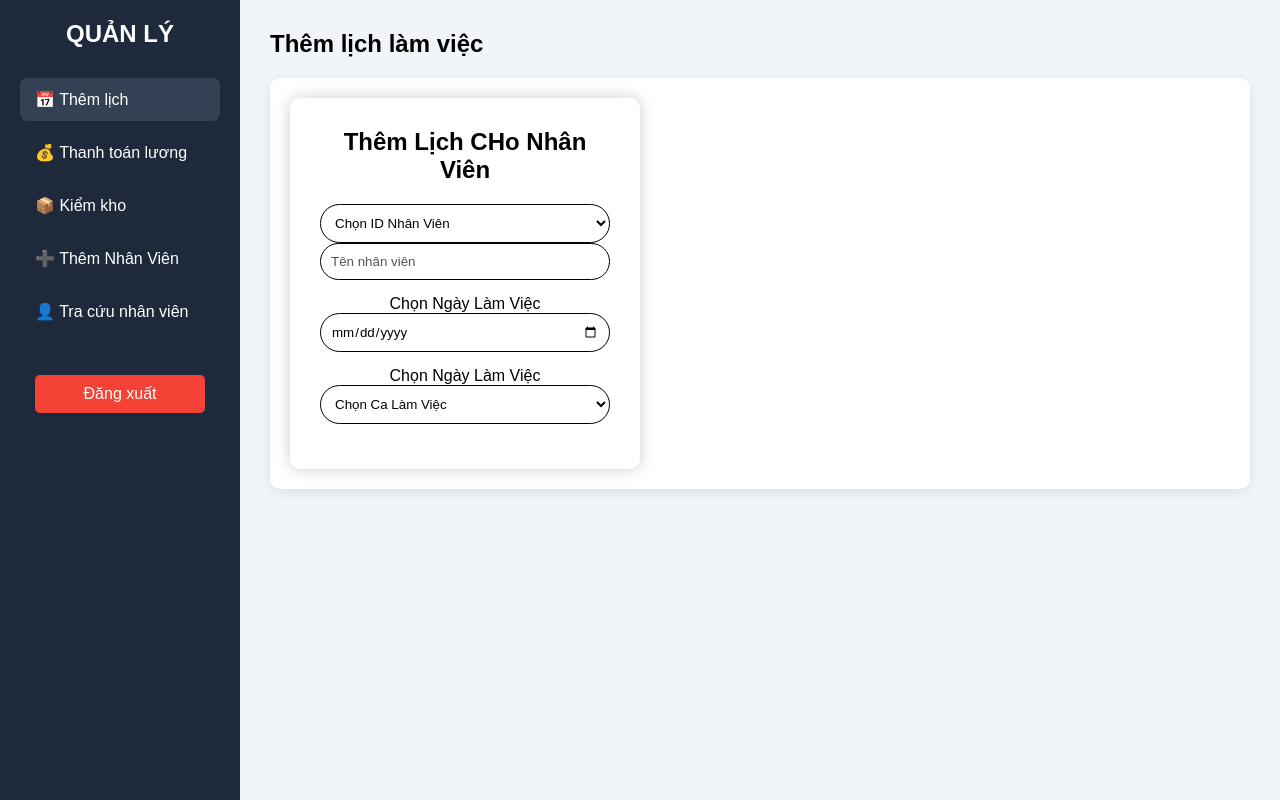
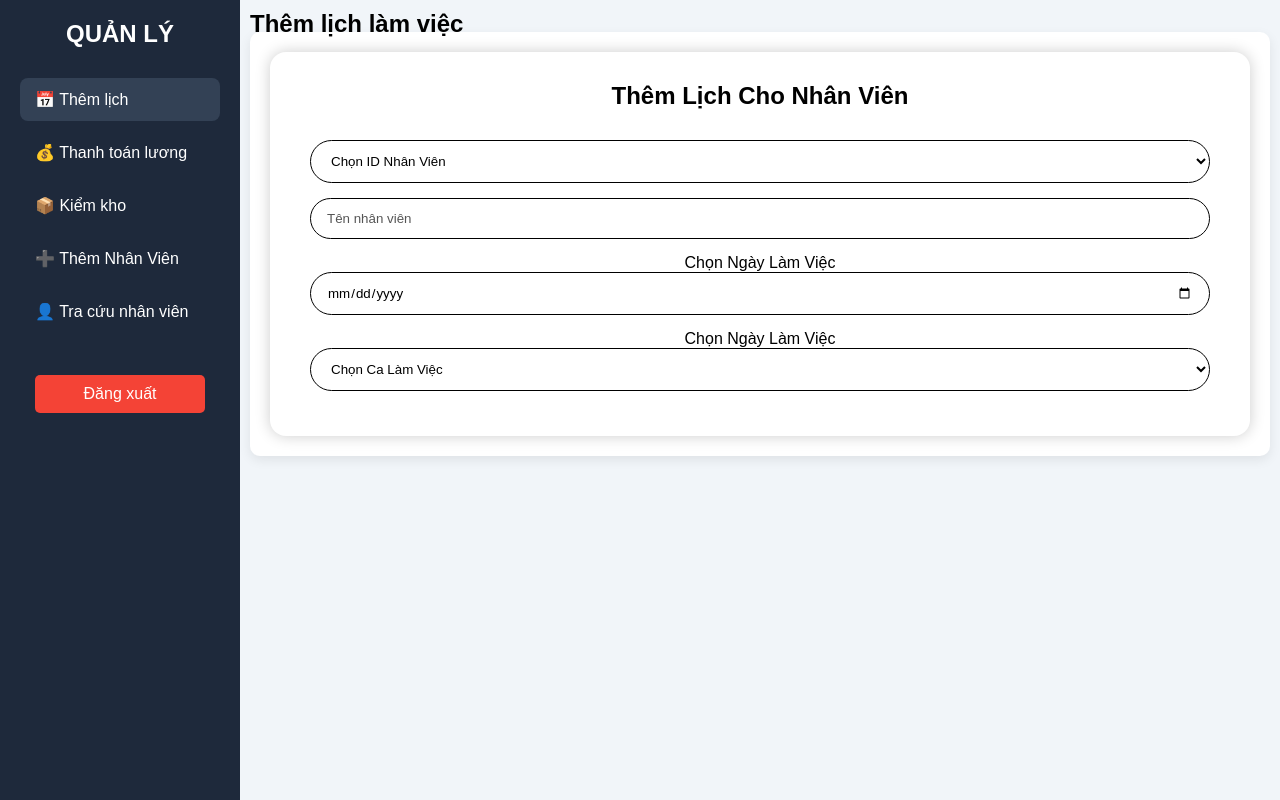
Before and after one commit to Huylee2106/QL_Coffee, a PHP site: page /page_staff_manager/page_manager.php in a window 1280 px wide. Run offline with PHP 8.4, Linux system fonts and the light colour scheme; data comes from the database, SQL or seed files in the repository.

Commit message:
sua css cap tai khoan, them lich. chinh nut thanh toan

```diff
--- a/khach_hang/ThanhToan.css
+++ b/khach_hang/ThanhToan.css
@@ -46,6 +46,7 @@
 .btn {
   width: 100%;
   padding: 14px;
+  margin-top: 10px;
   background: #8b5e34;
   color: #fff;
   border: none;
--- a/khach_hang/index.php
+++ b/khach_hang/index.php
@@ -82,7 +82,7 @@
         <input type="hidden" name="total" id="total-input">
       </form>
 
-      <button id="checkout-btn">Thanh toán</button>
+      <button class="buy-btn" id="checkout-btn">Thanh toán</button>
     </div>
 
   </div> <div class="info">
--- a/page_staff_manager/page_manager.css
+++ b/page_staff_manager/page_manager.css
@@ -43,7 +43,7 @@
 /* ===== CONTENT ===== */
 .content {
     flex: 1;
-    padding: 30px;
+    padding: 10px;
     background: #f1f5f9;
 }
 
@@ -58,7 +58,8 @@
 
 /* BOX CHỨA NỘI DUNG */
 .box {
-    margin-top: 20px;
+    max-height: 730px;
+    margin-top: -6px;
     padding: 20px;
     background: #ffffff;
     border-radius: 10px;
--- a/page_staff_manager/page_manager.php
+++ b/page_staff_manager/page_manager.php
@@ -35,7 +35,7 @@
             <h1>Thêm lịch làm việc</h1>
             <div class="box">
                 <div class="container">
-                    <h2>Thêm Lịch CHo Nhân Viên</h2>
+                    <h2>Thêm Lịch Cho Nhân Viên</h2>
                     <form action="../config/them_nv.php" method="POST">
                         <div class="form-group">
                         <select name="ID" id="ID_NV" required>
@@ -73,7 +73,6 @@
             </div>
         </section>
         <section id="add_staff" class="page">
-            <h1>thêm nhân viên</h1>
             <div class="box">
                 <div class="container">
                     <h2>Cấp Tài Khoản Nhân Viên</h2>
--- a/page_staff_manager/them_nv.css
+++ b/page_staff_manager/them_nv.css
@@ -1,30 +1,30 @@
-
-
   .container {
     background: #fff;
     text-align:   center;
-    padding: 30px;
-    border-radius: 10px;
-    width: 350px;
+    padding: 30px 40px;
+    border-radius: 16px;
+    width: 100%;
+    max-width: 1000px;
+    margin: 0 auto;
     box-shadow: 0 0 15px rgba(0,0,0,0.2);
   }
 
   .container h2 {
     text-align: center;
-    margin-bottom: 20px;
+    margin-bottom: 30px;
     color: #000;
   }
 
   .form-group {
-    margin-bottom: 15px;
+    margin: 15px 0;
   }
 
   .form-group input,
   .form-group select {
     width: 100%;
-    padding: 10px;
+    padding: 12px 16px;
     border: 1px solid #000;
-    border-radius: 20px;
+    border-radius: 25px;
     background: #fff;
     color: #000;
     outline: none;
@@ -35,10 +35,11 @@
   }
 
   button {
+    margin-top: 30px;
     width: 100%;
-    padding: 10px;
+    padding: 14px;
     border: none;
-    border-radius: 20px;
+    border-radius: 30px;
     background: #000;
     color: #fff;
     font-size: 16px;
```
Also changed, not shown: khach_hang/index.css (+19 -0 lines).
